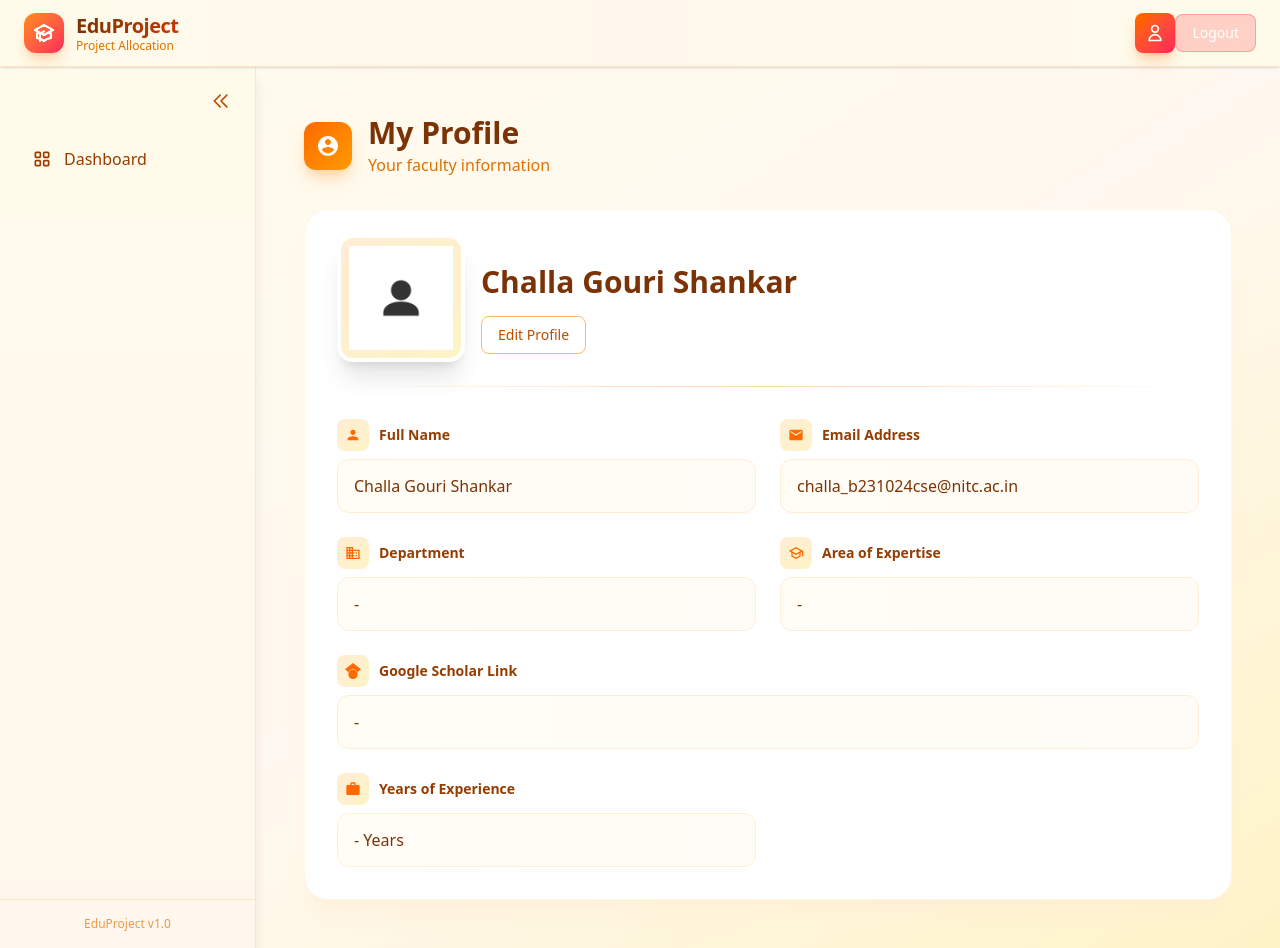
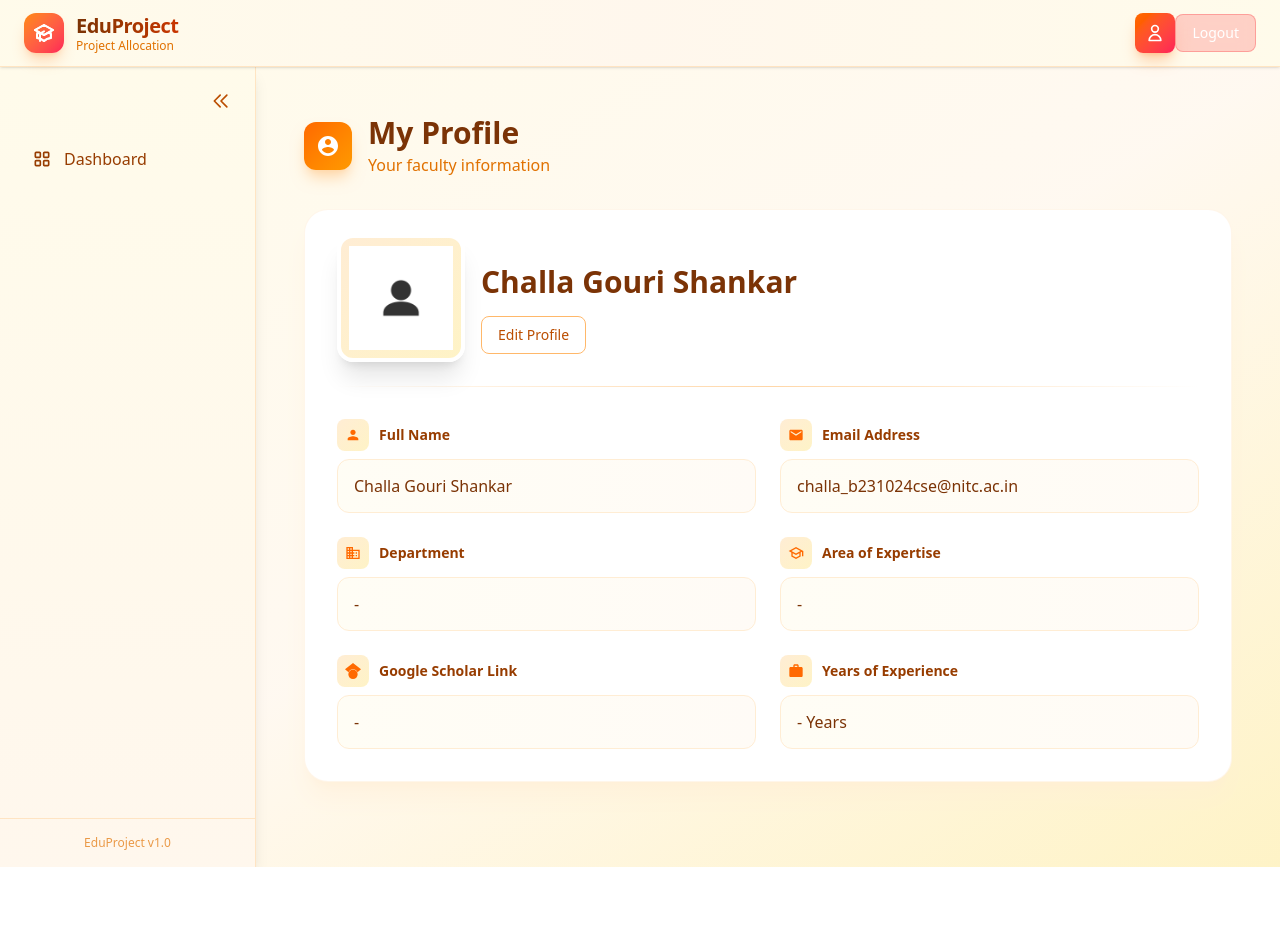
Before and after one commit to Shankarchalla171/UG-PG-PROJECT-ALLOCATION, a React (Vite) app in the folder FrontEnd/: page /profile in a window 1280 px wide. After the commit the page ends 867 px from the top, so only its background shows below. Built offline with nearby package versions, Linux system fonts and the light colour scheme; no server answers.

Commit message:
fix : ui fixed for gscholar link

```diff
--- a/FrontEnd/src/pages/ProfilePage.jsx
+++ b/FrontEnd/src/pages/ProfilePage.jsx
@@ -392,7 +392,7 @@ const ProfilePage = () => {
                                         {getDisplayFields().map((field) => (
                                             <div
                                                 key={field}
-                                                className={`${field === 'areaOfExpertise' || field === 'googleScholarLink' ? 'lg:col-span-2' : ''}`}
+                                                className={`${field === 'areaOfExpertise' ? 'lg:col-span-2' : ''}`}
                                             >
                                                 <div className='flex items-center gap-2.5 text-sm font-semibold text-amber-800 mb-2'>
                                                     <span className='w-8 h-8 bg-gradient-to-br from-orange-100 to-amber-100 rounded-lg flex items-center justify-center text-orange-500'>
```
